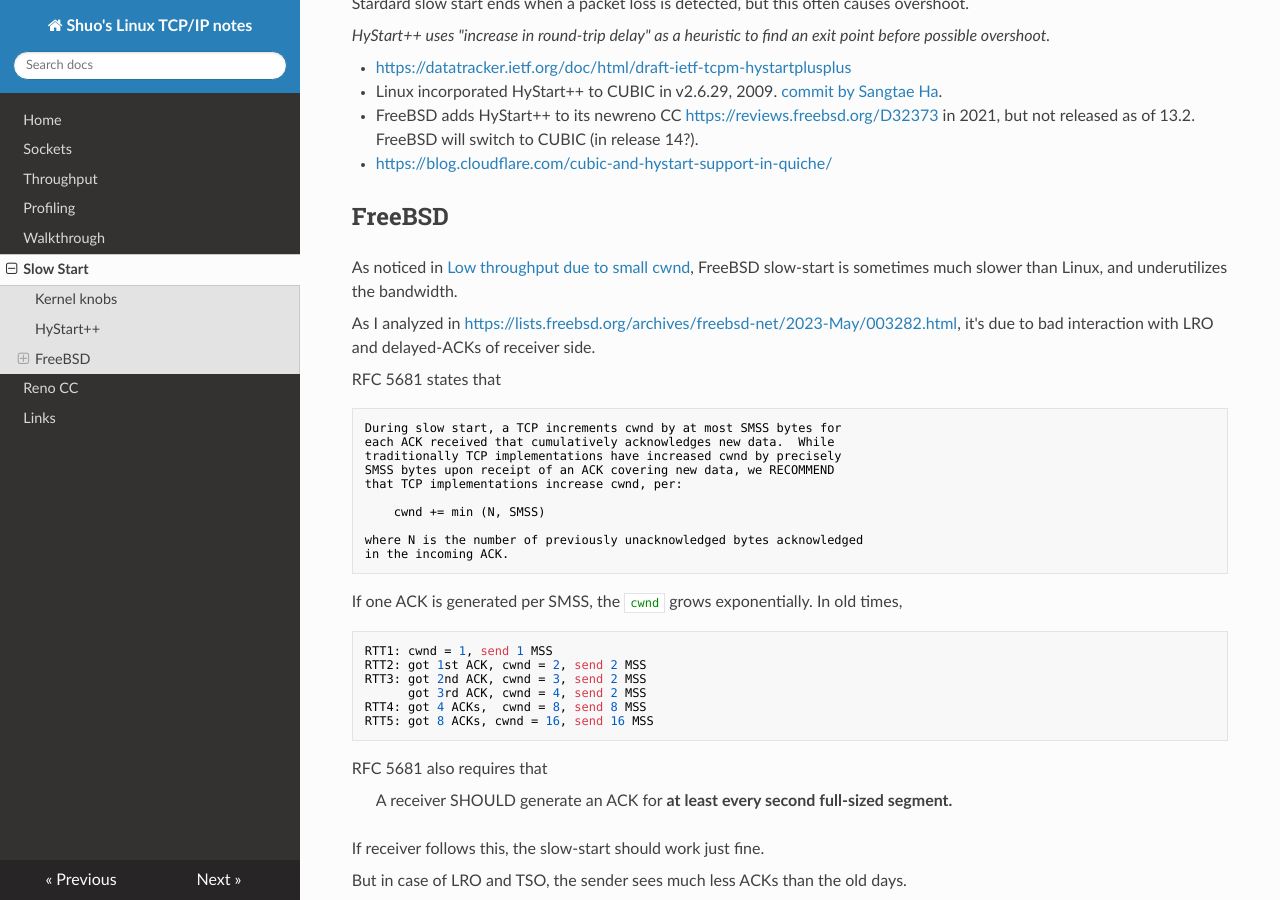
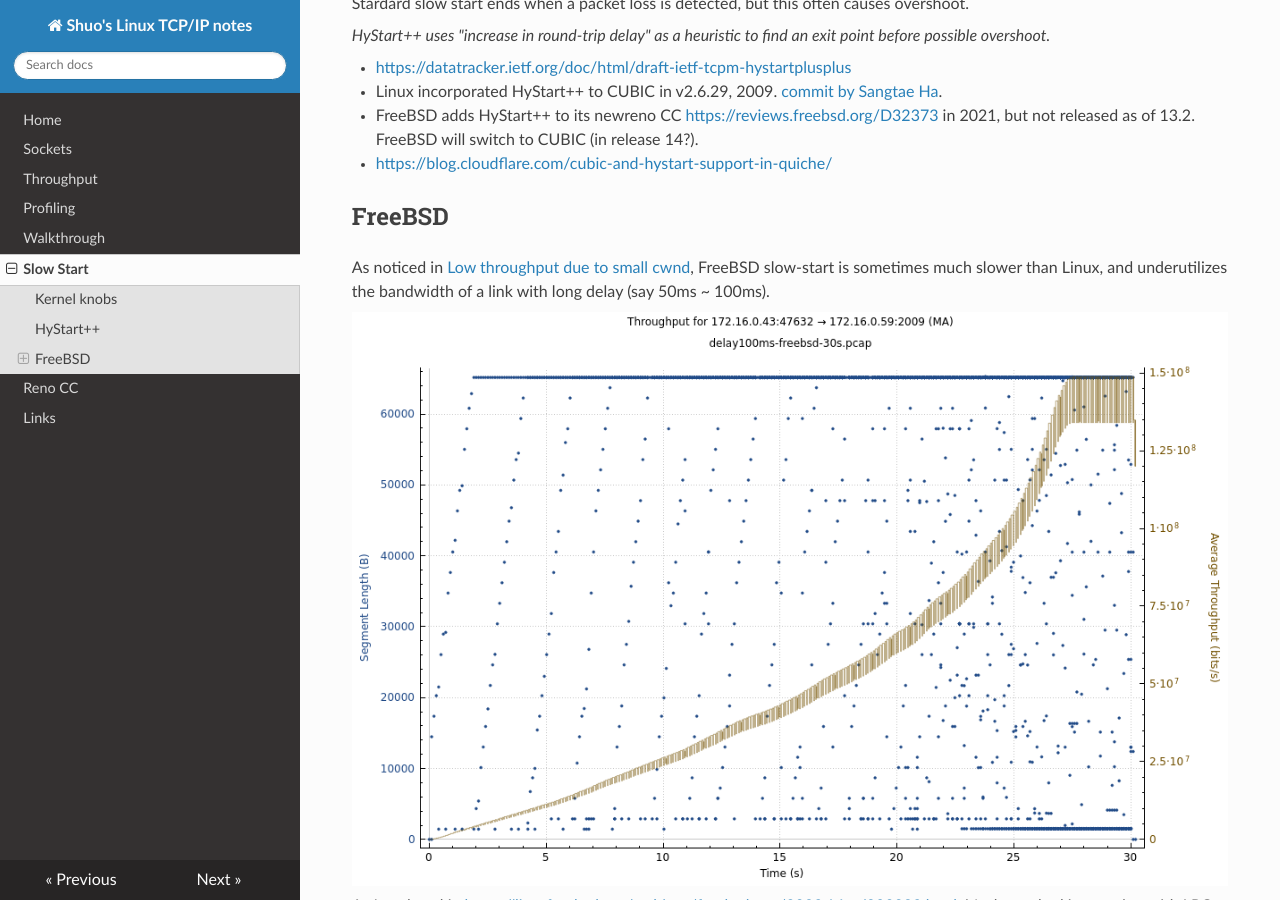
Before and after one commit to chenshuo/tcpip-study, an MkDocs documentation site: the page built from docs/slowstart.md, in a window 1280 px wide and 900 px high, scrolled down 3472 px. Built offline with MkDocs 1.6.1, drawn with Linux system fonts in a browser that asks for light colours; nearby versions of some CDN libraries.

Commit message:
update slowstart graph.

```diff
--- a/docs/slowstart.md
+++ b/docs/slowstart.md
@@ -82,7 +82,10 @@ FreeBSD will switch to CUBIC (in release 14?).
 ## FreeBSD
 
 As noticed in [Low throughput due to small cwnd](throughput.md#small-cwnd),
-FreeBSD slow-start is sometimes much slower than Linux, and underutilizes the bandwidth.
+FreeBSD slow-start is sometimes much slower than Linux,
+and underutilizes the bandwidth of a link with long delay (say 50ms ~ 100ms).
+
+![](img/freebsd-throughput.png)
 
 As I analyzed in <https://lists.freebsd.org/archives/freebsd-net/2023-May/003282.html>,
 it's due to bad interaction with LRO and delayed-ACKs of receiver side.
```
Also changed, not shown: docs/throughput.md (+1 -1 lines), docs/img/freebsd-slow-start.png (added), docs/img/freebsd-throughput.png (added).
